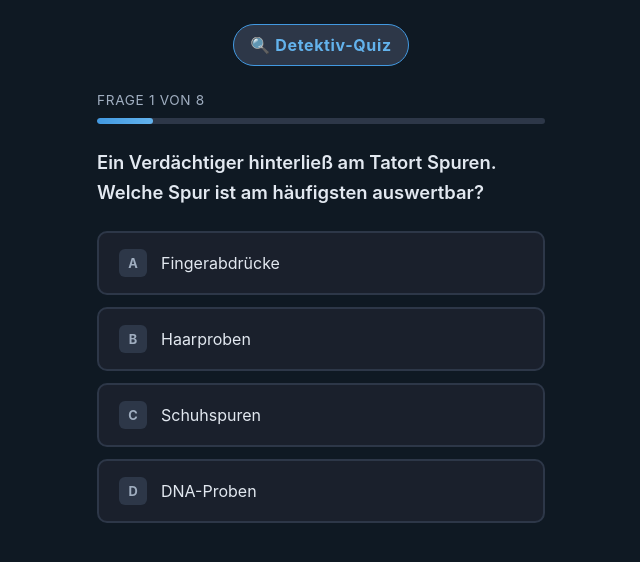
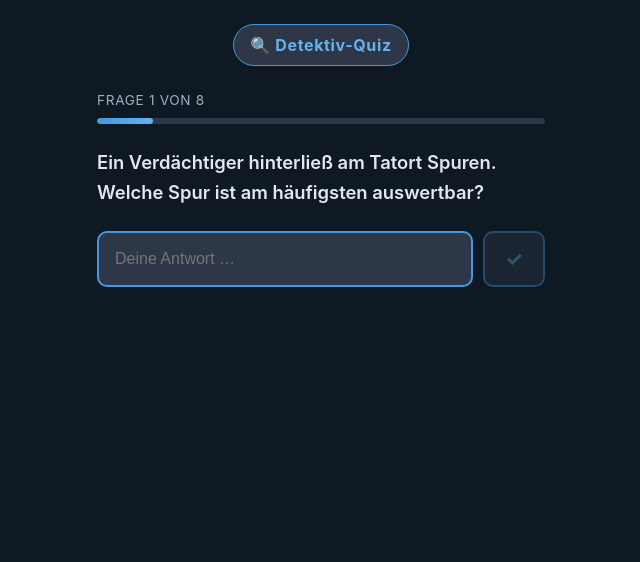
Before and after one commit to bbodensieck/zukunftstag-escape-game, a React (Vite) app: page / in a window 1280 px wide. Shown: the top 562 px of the page, without its empty margins (319-959 px from the left). Built offline with nearby package versions, Linux system fonts and the light colour scheme.

Commit message:
Replace multiple-choice buttons with free-text input and substring matching
Agent-Logs-Url: https://github.com/bbodensieck/zukunftstag-escape-game/sessions/050c7de8-7ccd-4378-afad-e0ce81a9baf2

Co-authored-by: bbodensieck <36075498+bbodensieck@users.noreply.github.com>

```diff
--- a/src/components/QuestionCard.tsx
+++ b/src/components/QuestionCard.tsx
@@ -1,36 +1,21 @@
 import type { Question } from '../data/quizData';
-import { AnswerButton } from './AnswerButton';
+import { TextAnswerInput } from './TextAnswerInput';
+import type { FeedbackState } from './TextAnswerInput';
 import styles from './QuestionCard.module.css';
 
 interface QuestionCardProps {
   question: Question;
-  selectedIndex: number | null;
-  onAnswer: (index: number) => void;
+  feedbackState: FeedbackState;
+  inputResetKey: number;
+  onAnswer: (userInput: string) => void;
   visible: boolean;
 }
 
-export function QuestionCard({ question, selectedIndex, onAnswer, visible }: QuestionCardProps) {
-  const getState = (index: number) => {
-    if (selectedIndex === null) return 'default';
-    if (index === question.correctIndex) return 'correct';
-    if (index === selectedIndex) return 'incorrect';
-    return 'disabled';
-  };
-
+export function QuestionCard({ question, feedbackState, inputResetKey, onAnswer, visible }: QuestionCardProps) {
   return (
     <div className={`${styles.card} ${visible ? styles.visible : styles.hidden}`}>
       <p className={styles.question}>{question.text}</p>
-      <div className={styles.options}>
-        {question.options.map((option, i) => (
-          <AnswerButton
-            key={i}
-            index={i}
-            text={option}
-            state={getState(i)}
-            onClick={() => onAnswer(i)}
-          />
-        ))}
-      </div>
+      <TextAnswerInput key={inputResetKey} feedbackState={feedbackState} onAnswer={onAnswer} />
     </div>
   );
 }
--- a/src/components/QuizContainer.tsx
+++ b/src/components/QuizContainer.tsx
@@ -1,15 +1,34 @@
-import { useState, useEffect, useCallback } from 'react';
+import { useState, useCallback } from 'react';
 import { questions } from '../data/quizData';
 import { ProgressBar } from './ProgressBar';
 import { QuestionCard } from './QuestionCard';
 import { PuzzleBoard } from './PuzzleBoard';
+import type { FeedbackState } from './TextAnswerInput';
 import styles from './QuizContainer.module.css';
 
 type Phase = 'question' | 'transitioning' | 'puzzle';
 
+/** Fold German umlauts and normalise decimal separators so comparisons
+ *  are accent-insensitive and accept "2.5" as well as "2,5".
+ *  Applied to BOTH the user input and the correctAnswer before comparing. */
+function normalize(s: string): string {
+  return s
+    .toLowerCase()
+    .replace(/ü/g, 'u')
+    .replace(/ä/g, 'a')
+    .replace(/ö/g, 'o')
+    .replace(/ß/g, 'ss')
+    .replace(/\./g, ','); // accept "2.5" as well as "2,5"
+}
+
+function checkAnswer(userInput: string, correctAnswer: string): boolean {
+  return normalize(userInput).includes(normalize(correctAnswer));
+}
+
 export function QuizContainer() {
   const [currentIndex, setCurrentIndex] = useState(0);
-  const [selectedIndex, setSelectedIndex] = useState<number | null>(null);
+  const [feedbackState, setFeedbackState] = useState<FeedbackState>('idle');
+  const [inputResetKey, setInputResetKey] = useState(0);
   const [phase, setPhase] = useState<Phase>('question');
   const [cardVisible, setCardVisible] = useState(true);
   const [puzzleAnimate, setPuzzleAnimate] = useState(false);
@@ -18,19 +37,16 @@ export function QuizContainer() {
   const currentQuestion = questions[currentIndex];
 
   const handleAnswer = useCallback(
-    (index: number) => {
-      if (selectedIndex !== null || phase !== 'question') return;
-      setSelectedIndex(index);
+    (userInput: string) => {
+      if (feedbackState !== 'idle' || phase !== 'question') return;
 
-      const isCorrect = index === currentQuestion.correctIndex;
+      const isCorrect = checkAnswer(userInput, currentQuestion.correctAnswer);
 
-      // Vibration on mobile
-      if (isCorrect && navigator.vibrate) {
-        navigator.vibrate(80);
-      }
+      if (isCorrect) {
+        setFeedbackState('correct');
+        if (navigator.vibrate) navigator.vibrate(80);
 
-      if (isCorrect && isLastQuestion) {
-        // Trigger puzzle after short delay
+        if (isLastQuestion) {
           setTimeout(() => {
             setCardVisible(false);
             setTimeout(() => {
@@ -39,32 +55,33 @@ export function QuizContainer() {
             }, 400);
           }, 1200);
         } else {
-        // Move to next question after delay
           setTimeout(() => {
             setPhase('transitioning');
             setCardVisible(false);
             setTimeout(() => {
-            if (!isLastQuestion) {
               setCurrentIndex((prev) => prev + 1);
-            }
-            setSelectedIndex(null);
+              setFeedbackState('idle');
               setCardVisible(true);
               setPhase('question');
             }, 400);
           }, 1500);
         }
+      } else {
+        setFeedbackState('incorrect');
+        // Re-enable input after a short delay; remount it so the typed text clears
+        setTimeout(() => {
+          setFeedbackState('idle');
+          setInputResetKey((k) => k + 1);
+        }, 1200);
+      }
     },
-    [selectedIndex, phase, currentQuestion, isLastQuestion]
+    [feedbackState, phase, currentQuestion, isLastQuestion]
   );
-
-  // Ensure card starts visible
-  useEffect(() => {
-    setCardVisible(true);
-  }, [currentIndex]);
 
   const handleRestart = () => {
     setCurrentIndex(0);
-    setSelectedIndex(null);
+    setFeedbackState('idle');
+    setInputResetKey((k) => k + 1);
     setPhase('question');
     setCardVisible(true);
     setPuzzleAnimate(false);
@@ -83,8 +100,10 @@ export function QuizContainer() {
       <main className={styles.main}>
         {phase !== 'puzzle' ? (
           <QuestionCard
+            key={currentIndex}
             question={currentQuestion}
-            selectedIndex={selectedIndex}
+            feedbackState={feedbackState}
+            inputResetKey={inputResetKey}
             onAnswer={handleAnswer}
             visible={cardVisible}
           />
--- /dev/null
+++ b/src/components/TextAnswerInput.module.css
@@ -0,0 +1,82 @@
+.form {
+  display: flex;
+  flex-direction: column;
+  gap: 0.75rem;
+}
+
+.inputRow {
+  display: flex;
+  gap: 0.625rem;
+}
+
+.input {
+  flex: 1;
+  padding: 0.875rem 1rem;
+  background-color: #1a202c;
+  border: 2px solid #2d3748;
+  border-radius: 10px;
+  color: #e2e8f0;
+  font-size: 1rem;
+  min-height: 56px;
+  outline: none;
+  transition: border-color 0.2s, background-color 0.2s;
+}
+
+.input:focus {
+  border-color: #4299e1;
+  background-color: #2d3748;
+}
+
+.input.correct {
+  border-color: #48bb78;
+  background-color: rgba(72, 187, 120, 0.15);
+  color: #68d391;
+}
+
+.input.incorrect {
+  border-color: #fc8181;
+  background-color: rgba(252, 129, 129, 0.15);
+  color: #fc8181;
+}
+
+.submitButton {
+  padding: 0 1.25rem;
+  min-height: 56px;
+  min-width: 56px;
+  background-color: #2d3748;
+  border: 2px solid #4299e1;
+  border-radius: 10px;
+  color: #63b3ed;
+  font-size: 1.25rem;
+  font-weight: 700;
+  cursor: pointer;
+  transition: background-color 0.2s, transform 0.1s;
+}
+
+.submitButton:hover:not(:disabled) {
+  background-color: #4299e1;
+  color: #fff;
+}
+
+.submitButton:active:not(:disabled) {
+  transform: scale(0.96);
+}
+
+.submitButton:disabled {
+  opacity: 0.4;
+  cursor: not-allowed;
+}
+
+.feedbackCorrect {
+  color: #68d391;
+  font-weight: 600;
+  font-size: 1rem;
+  margin: 0;
+}
+
+.feedbackIncorrect {
+  color: #fc8181;
+  font-weight: 600;
+  font-size: 1rem;
+  margin: 0;
+}
--- /dev/null
+++ b/src/components/TextAnswerInput.tsx
@@ -0,0 +1,57 @@
+import { useState, useEffect, useRef } from 'react';
+import styles from './TextAnswerInput.module.css';
+
+export type FeedbackState = 'idle' | 'correct' | 'incorrect';
+
+interface TextAnswerInputProps {
+  feedbackState: FeedbackState;
+  onAnswer: (value: string) => void;
+}
+
+export function TextAnswerInput({ feedbackState, onAnswer }: TextAnswerInputProps) {
+  const [value, setValue] = useState('');
+  const inputRef = useRef<HTMLInputElement>(null);
+
+  // Focus the input when it is first mounted (new question or after reset)
+  useEffect(() => {
+    inputRef.current?.focus();
+  }, []);
+
+  const handleSubmit = (e: React.FormEvent) => {
+    e.preventDefault();
+    const trimmed = value.trim();
+    if (!trimmed || feedbackState !== 'idle') return;
+    onAnswer(trimmed);
+  };
+
+  return (
+    <form onSubmit={handleSubmit} className={styles.form}>
+      <div className={styles.inputRow}>
+        <input
+          ref={inputRef}
+          type="text"
+          value={value}
+          onChange={(e) => setValue(e.target.value)}
+          disabled={feedbackState !== 'idle'}
+          className={`${styles.input} ${feedbackState !== 'idle' ? styles[feedbackState] : ''}`}
+          placeholder="Deine Antwort …"
+          autoComplete="off"
+        />
+        <button
+          type="submit"
+          className={styles.submitButton}
+          disabled={feedbackState !== 'idle' || !value.trim()}
+          aria-label="Antwort prüfen"
+        >
+          ✓
+        </button>
+      </div>
+      {feedbackState === 'correct' && (
+        <p className={styles.feedbackCorrect}>✓ Richtig!</p>
+      )}
+      {feedbackState === 'incorrect' && (
+        <p className={styles.feedbackIncorrect}>✗ Falsch – versuch es nochmal!</p>
+      )}
+    </form>
+  );
+}
--- a/src/data/quizData.ts
+++ b/src/data/quizData.ts
@@ -1,57 +1,49 @@
 export interface Question {
   id: number;
   text: string;
-  options: string[];
-  correctIndex: number;
+  /** Keyword that must appear (case-insensitive) somewhere in the user's answer. */
+  correctAnswer: string;
 }
 
 export const questions: Question[] = [
   {
     id: 1,
     text: "Ein Verdächtiger hinterließ am Tatort Spuren. Welche Spur ist am häufigsten auswertbar?",
-    options: ["Fingerabdrücke", "Haarproben", "Schuhspuren", "DNA-Proben"],
-    correctIndex: 0,
+    correctAnswer: "Fingerabdruck",
   },
   {
     id: 2,
     text: "Der Täter floh um 23:47 Uhr. Wie nennt man diesen Zeitraum im Polizeijargon?",
-    options: ["Mitternacht", "Tatzeit", "Fluchtzeit", "Nullstunde"],
-    correctIndex: 1,
+    correctAnswer: "Tatzeit",
   },
   {
     id: 3,
-    text: "Am Tatort wurde ein verschlüsselter Code gefunden: 3-1-19-5. Welcher Buchstabe entspricht der Zahl 19?",
-    options: ["R", "S", "T", "U"],
-    correctIndex: 1,
+    text: "Ein Verdächtiger hat ein auffälliges Tattoo. Welches Tier ist darauf zu sehen?",
+    correctAnswer: "Schlange",
   },
   {
     id: 4,
-    text: "Die Detektivin muss 5 Zeugen befragen. Sie schafft 2 Befragungen pro Stunde. Wie lange braucht sie?",
-    options: ["1,5 Stunden", "2 Stunden", "2,5 Stunden", "3 Stunden"],
-    correctIndex: 2,
+    text: "Die Detektivin muss 5 Zeugen befragen. Sie schafft 2 Befragungen pro Stunde. Wie viele Stunden braucht sie?",
+    correctAnswer: "2,5",
   },
   {
     id: 5,
     text: "Ein Zeuge beschreibt den Fluchtwagen als 'einen dunklen Wagen mit vier Türen'. Welche Fahrzeugklasse ist das?",
-    options: ["Coupé", "Limousine", "Kombi", "Cabrio"],
-    correctIndex: 1,
+    correctAnswer: "Limousine",
   },
   {
     id: 6,
-    text: "Im Tagebuch des Verdächtigen steht: 'Ich traf X am Dienstag, drei Tage vor dem Freitag'. An welchem Tag war das Treffen?",
-    options: ["Montag", "Dienstag", "Mittwoch", "Donnerstag"],
-    correctIndex: 1,
+    text: "Im Tagebuch steht: 'Das Treffen war drei Tage vor Freitag.' An welchem Wochentag fand es statt?",
+    correctAnswer: "Dienstag",
   },
   {
     id: 7,
-    text: "Der Kriminalist findet ein Beweisstück, das 48 Stunden alt ist. Wie lange liegt es dort in Tagen?",
-    options: ["1 Tag", "2 Tage", "3 Tage", "4 Tage"],
-    correctIndex: 1,
+    text: "Welcher Fachbereich der Wissenschaft hilft bei der Analyse von Tatortspuren wie DNA und Fingerabdrücken?",
+    correctAnswer: "Forensik",
   },
   {
     id: 8,
-    text: "Das letzte Puzzlestück wurde gefunden! Wer hat den Auftrag gegeben?",
-    options: ["Der Butler", "Die Haushälterin", "Der Gärtner", "Der Doktor"],
-    correctIndex: 2,
+    text: "Das letzte Puzzlestück wurde gefunden! Welcher Angestellte des Hauses hatte Zugang zum Garten und zum Hintereingang?",
+    correctAnswer: "Gärtner",
   },
 ];
```
Lines whose indentation alone changed are shown as unchanged.
